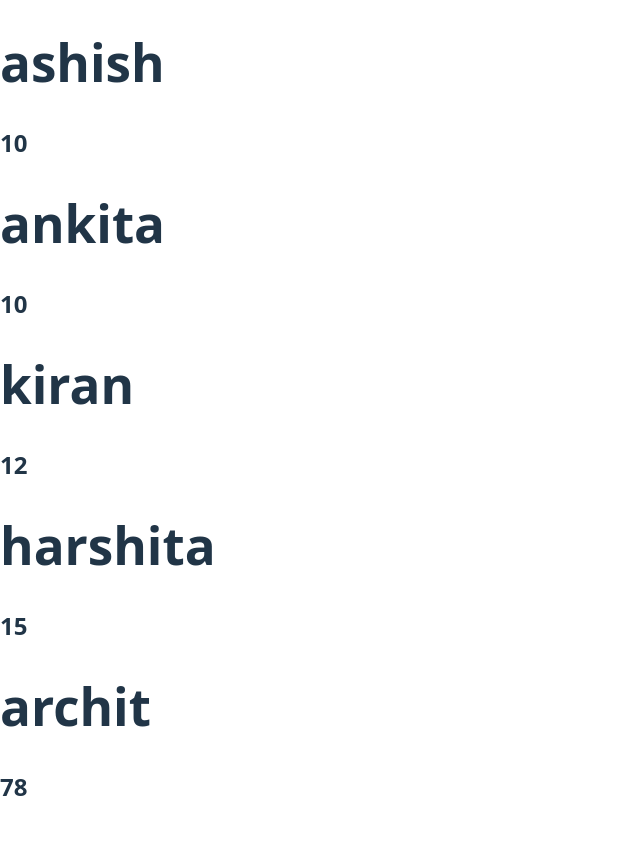
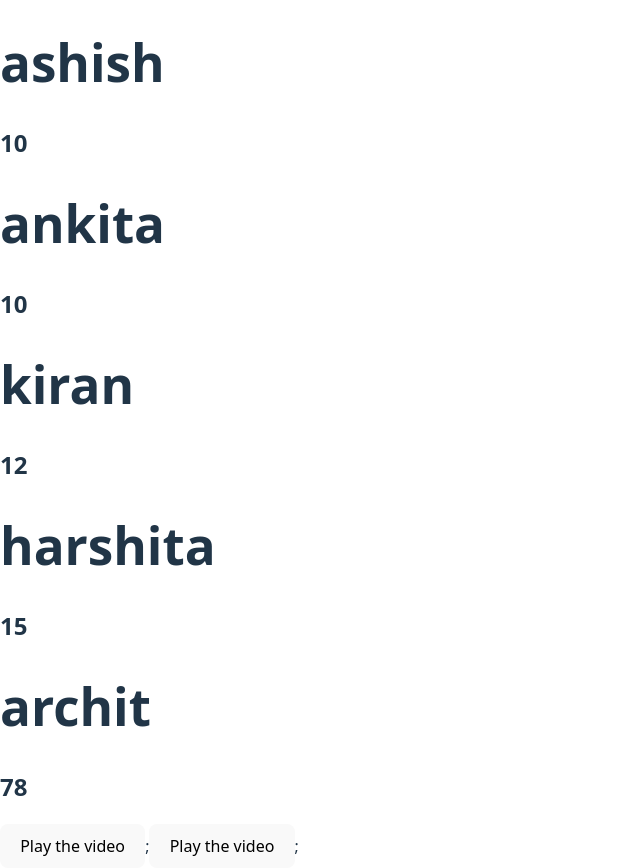
Before and after one commit to Ashish-sin-gh/advance-JS-chai-aur-code, a React (Vite) app in the folder React/practice1/: page / in a window 1280 px wide. Shown: the whole page, without its empty margins (0-640 px from the left). Before the commit the page ends 824 px from the top, so only its background shows below. Built offline with nearby package versions, Linux system fonts and the light colour scheme.

Commit message:
10-03-2025 update

```diff
--- /dev/null
+++ b/React/practice1/components/JsxButton.jsx
@@ -0,0 +1,9 @@
+function JsxButton({ onClick, children }) {
+  return (
+    <>
+      <button onClick={onClick}>{children}</button>;
+    </>
+  );
+}
+
+export default JsxButton;
--- /dev/null
+++ b/React/practice1/components/PlayButton.jsx
@@ -0,0 +1,10 @@
+import JsxButton from "./JsxButton";
+
+function PlayButton({ onClick }) {
+  return (
+    <>
+      <JsxButton onClick={onClick}>Play the video</JsxButton>
+    </>
+  );
+}
+export default PlayButton;
--- a/React/practice1/src/App.jsx
+++ b/React/practice1/src/App.jsx
@@ -1,6 +1,7 @@
 import Child from "../components/Child";
 import MapHigherOrderFunction from "../components/MapHigherOrderFunction";
 import Parent from "../components/parent";
+import PlayButton from "../components/PlayButton";
 import Thumbnail from "../components/ThumbNail";
 
 function App() {
@@ -30,6 +31,12 @@ function App() {
           ></MapHigherOrderFunction>
         );
       })}
+      <PlayButton
+        onClick={() => console.log(`playing...${Math.random()}`)}
+      ></PlayButton>
+      <PlayButton
+        onClick={() => alert(`playing...${Math.random()}`)}
+      ></PlayButton>
     </>
   );
 }
```
